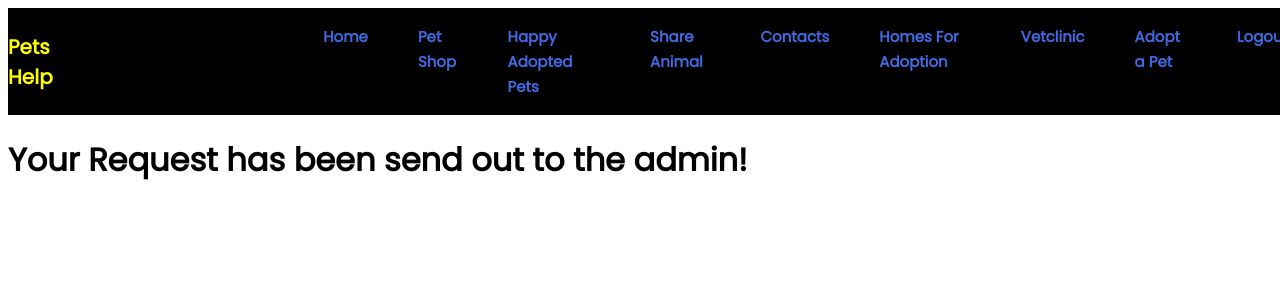
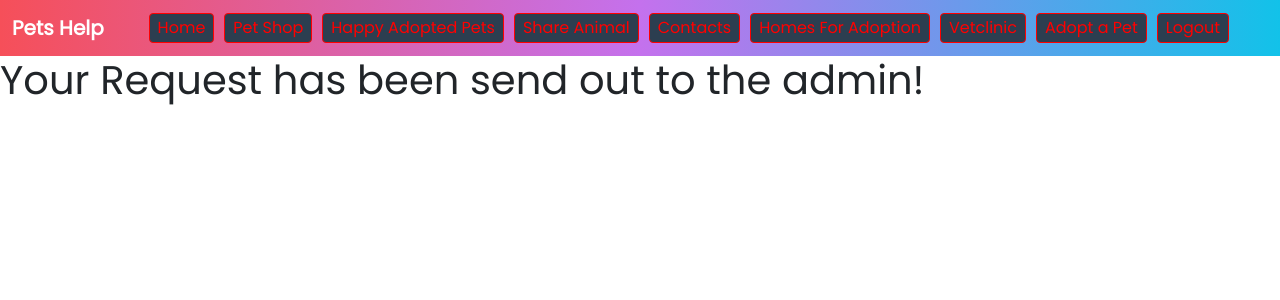
Before and after one commit to D-Lesev/PetsHelp, a Django app: page /animals/adoption/success/ in a window 1280 px wide. Shown: the top 300 px of the page. Run offline with Django 4.2, Linux system fonts and the light colour scheme; the visitor is signed in with stand-in values (Sample User, id 1); some libraries are stand-ins or nearby versions.

Commit message:
CSS and HTML styling

```diff
--- a/static/css/style.css
+++ b/static/css/style.css
@@ -6,64 +6,61 @@ font-family: 'Poppins', sans-serif;
   width: 100vw;
 }
 
-.head {
-    display: flex;
-    flex-direction: column;
-    background-color: black;
-    height: 5%;
-    min-width: 100vw;
+.navbar-brand {
+  font-weight: bold;
+  color: #fff;
 }
 
-.top {
+.navbar-nav .nav-link {
+  color: #ff0000;
+  margin-right: 10px;
+  height: 30px;
+  transition: transform 0.1s, opacity 0.2s;
   display: flex;
-    flex-direction: row;
   align-items: center;
-    justify-content: space-between;
-    min-width: 120vh;
-    margin: auto;
+  justify-content: center;
 }
 
-.text-top {
-    font-weight: bold;
-    font-size: 20px;
-    color: yellow;
+.navbar-nav .nav-link:hover {
+  transform: scale(1.05);
+  opacity: 0.8;
 }
 
-.nav {
-    padding-left: 200px;
+.bg-dark {
+  background: #12c2e9!important;
+  background: -webkit-linear-gradient(to right, #f64f59, #c471ed, #12c2e9)!important;
+  background: linear-gradient(to right, #f64f59, #c471ed, #12c2e9)!important;
 }
 
-.nav ul {
-    display: flex;
-    flex-direction: row;
-    list-style-type: none;
-    gap: 50px;
+.navbar-dark .navbar-nav .nav-link {
+  position: relative;
+  background-color: #2C3E50;
 }
 
-.nav ul a {
-    text-decoration: none;
-    color: royalblue;
-    font-size: 15px;
-    font-weight: bold;
+.navbar-dark .navbar-nav .nav-link::before {
+  content: "";
+  position: absolute;
+  top: 0;
+  left: 0;
+  right: 0;
+  bottom: 0;
+  background-color: lightgreen;
+  z-index: -1;
 }
 
-.nav-btn {
-    border-radius: 20px;
-    width: 150px;
-    height: 29px;
-    background-color: #4e222d;
-    color: white;
-    font-weight: bold;
-    font-size: 13px;
-    border: none;
-    margin-left: 20px;
+.navbar-nav .nav-link.btn-primary {
+  color: #ff0000;
+  background-color: #2C3E50;
+  border-color: #ff0000;
 }
 
-.nav-btn:hover {
-    cursor: pointer;
+.navbar-nav .nav-link.btn-primary:hover {
+  color: #fff;
+  background-color: yellowgreen;
+  border-color: #ff0000;
 }
 
-#map { height: 300px; width: 700px;}
+#map { height: 300px; width: 700px; }
 
 .main-cover-pic {
   display: flex;
--- a/templates/base.html
+++ b/templates/base.html
@@ -6,36 +6,64 @@
     <meta name="viewport"
           content="width=device-width, user-scalable=no, initial-scale=1.0, maximum-scale=1.0, minimum-scale=1.0">
     <meta http-equiv="X-UA-Compatible" content="ie=edge">
-    <link rel="stylesheet" href="{% static 'css/style.css' %}"><link style="">
-    <link rel="stylesheet" href="https://unpkg.com/leaflet@1.9.4/dist/leaflet.css" integrity="sha256-p4NxAoJBhIIN+hmNHrzRCf9tD/miZyoHS5obTRR9BMY=" crossorigin=""/>
-    <script src="https://unpkg.com/leaflet@1.9.4/dist/leaflet.js" integrity="sha256-20nQCchB9co0qIjJZRGuk2/Z9VM+kNiyxNV1lvTlZBo=" crossorigin=""></script>
+    <link rel="stylesheet" href="https://cdnjs.cloudflare.com/ajax/libs/bootstrap/5.1.0/css/bootstrap.min.css">
+    <link rel="stylesheet" href="{% static 'css/style.css' %}">
+    <link rel="stylesheet" href="https://unpkg.com/leaflet@1.9.4/dist/leaflet.css"
+          integrity="sha256-p4NxAoJBhIIN+hmNHrzRCf9tD/miZyoHS5obTRR9BMY=" crossorigin=""/>
+    <script src="https://cdnjs.cloudflare.com/ajax/libs/bootstrap/5.1.0/js/bootstrap.bundle.min.js"></script>
     <title>Pets Help</title>
 </head>
 <body>
 <header class="head">
-            <div class="top">
-                <p class="text-top">
-                    Pets Help
-                </p>
-                <nav class="nav">
-                    <ul>
-                        <li><a href="{% url 'home' %}">Home</a></li>
-                        <li><a href="{% url 'petshop' %}">Pet Shop</a></li>
-                        <li><a href="{% url 'happy_adopted' %}">Happy Adopted Pets</a></li>
-                        <li><a href="{% url 'help_animals' %}">Share Animal</a></li>
-                        <li><a href="#">Contacts</a></li>
+    <nav class="navbar navbar-expand-md navbar-dark bg-dark">
+        <div class="container-fluid">
+            <a class="navbar-brand" href="{% url 'home' %}">Pets Help</a>
+            <button class="navbar-toggler" type="button" data-bs-toggle="collapse" data-bs-target="#navbarNav"
+                    aria-controls="navbarNav" aria-expanded="false" aria-label="Toggle navigation">
+                <span class="navbar-toggler-icon"></span>
+            </button>
+            <div class="collapse navbar-collapse" id="navbarNav">
+                <ul class="navbar-nav mx-auto">
+                    <li class="nav-item">
+                        <a class="nav-link btn btn-primary" href="{% url 'home' %}">Home</a>
+                    </li>
+                    <li class="nav-item">
+                        <a class="nav-link btn btn-primary" href="{% url 'petshop' %}">Pet Shop</a>
+                    </li>
+                    <li class="nav-item">
+                        <a class="nav-link btn btn-primary" href="{% url 'happy_adopted' %}">Happy Adopted Pets</a>
+                    </li>
+                    <li class="nav-item">
+                        <a class="nav-link btn btn-primary" href="{% url 'help_animals' %}">Share Animal</a>
+                    </li>
+                    <li class="nav-item">
+                        <a class="nav-link btn btn-primary" href="#">Contacts</a>
+                    </li>
                     {% if not user.is_authenticated %}
-                        <li><a href="{% url 'login' %}">Sign In</a></li>
-                        <li><a href="{% url 'signup' %}">Sign Up</a></li>
+                        <li class="nav-item">
+                            <a class="nav-link btn btn-primary" href="{% url 'login' %}">Sign In</a>
+                        </li>
+                        <li class="nav-item">
+                            <a class="nav-link btn btn-primary" href="{% url 'signup' %}">Sign Up</a>
+                        </li>
                     {% else %}
-                        <li><a href="{% url 'adoption_homes' %}">Homes For Adoption</a></li>
-                        <li><a href="{% url 'vetclinic_view' %}">Vetclinic</a></li>
-                        <li><a href="{% url 'adoption_animals' %}">Adopt a Pet</a></li>
-                        <li><a href="{% url 'logout' %}">Logout</a></li>
+                        <li class="nav-item">
+                            <a class="nav-link btn btn-primary" href="{% url 'adoption_homes' %}">Homes For Adoption</a>
+                        </li>
+                        <li class="nav-item">
+                            <a class="nav-link btn btn-primary" href="{% url 'vetclinic_view' %}">Vetclinic</a>
+                        </li>
+                        <li class="nav-item">
+                            <a class="nav-link btn btn-primary" href="{% url 'adoption_animals' %}">Adopt a Pet</a>
+                        </li>
+                        <li class="nav-item">
+                            <a class="nav-link btn btn-primary" href="{% url 'logout' %}">Logout</a>
+                        </li>
                     {% endif %}
                 </ul>
+            </div>
+        </div>
     </nav>
-            </div>
 </header>
 {% block content %}
 {% endblock %}
```
Also changed, not shown: other parts of static/css/style.css (+0 -118 lines), templates/adoption_home_detail.html (line endings or trailing spaces). Lines whose indentation alone changed are shown as unchanged.
